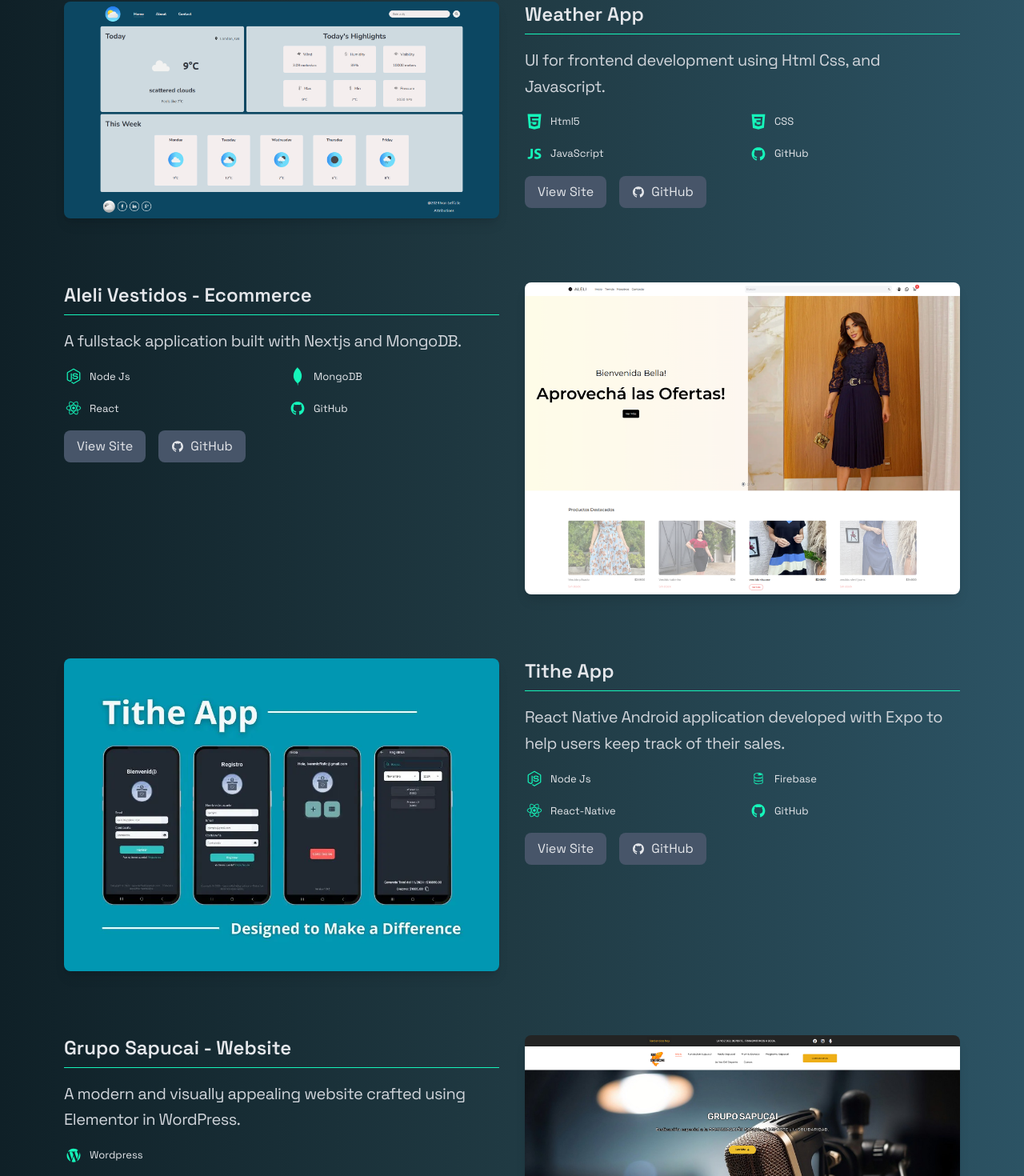
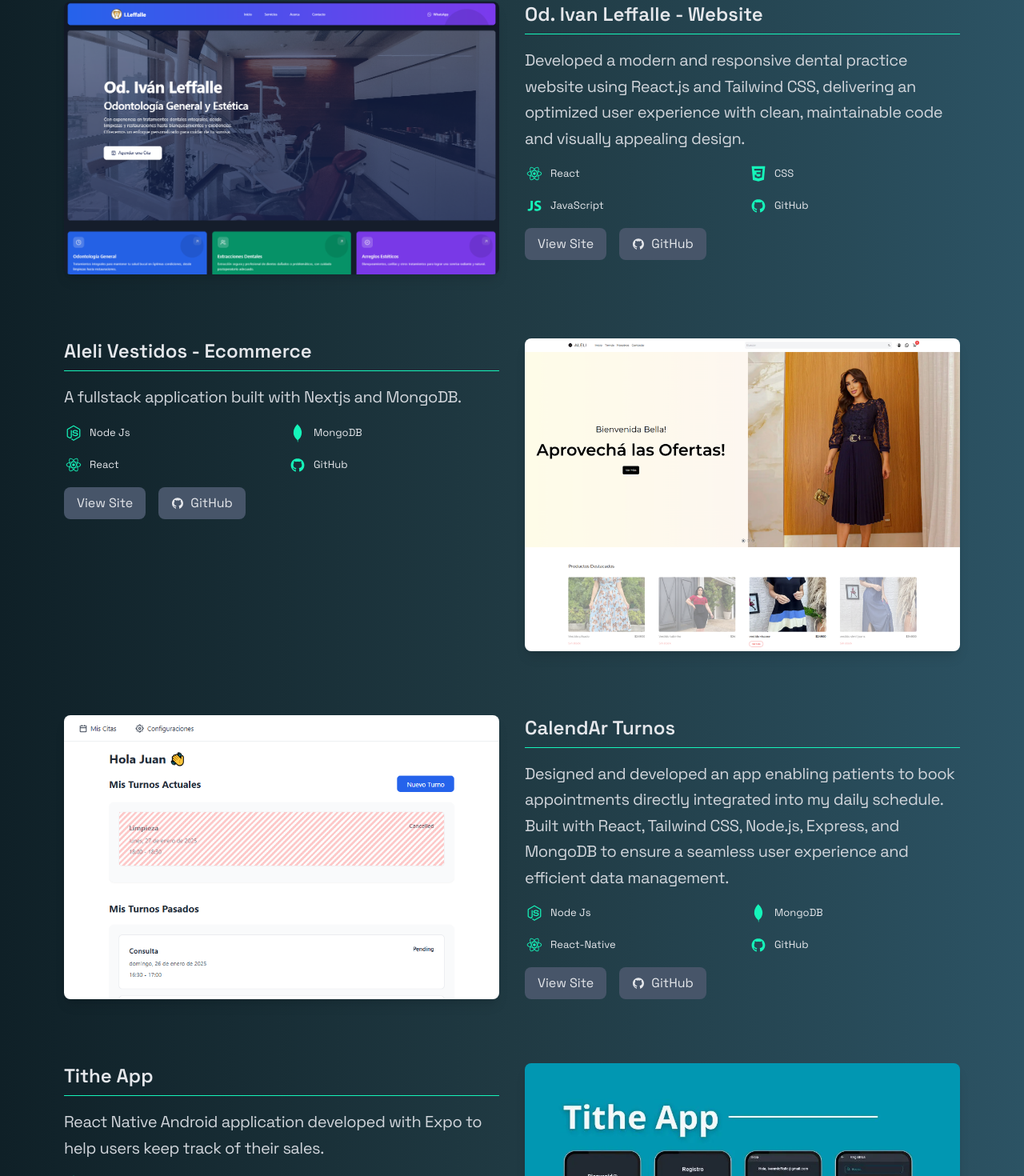
Before and after one commit to IvanLeffalle/ivanleffalle-portfolio, a React (Vite) app: page / in a window 1280 px wide. Shown: the part 986-2456 px from the top of the page at 80% size. Built offline with nearby package versions, Linux system fonts and the light colour scheme; a web font is replaced by a local one.

Commit message:
last commit

```diff
--- a/src/components/Portfolio.jsx
+++ b/src/components/Portfolio.jsx
@@ -12,22 +12,23 @@ import {
 } from "react-icons/di"; // Ensure these are installed
 import { AiOutlineGithub } from "react-icons/ai";
 import Reveal from "./Reveal";
-import project1 from "../assets/images/weather-app.webp";
+import project1 from "../assets/images/od-leffalle.png";
 import project2 from "../assets/images/alelivestidos.webp";
-import project3 from "../assets/images/TitheApp.webp";
-import project4 from "../assets/images/gruposapucai.webp";
+import project3 from "../assets/images/calendarturnos.png";
+import project4 from "../assets/images/TitheApp.webp";
 
 const projects = [
   {
     img: project1,
-    title: "Weather App",
-    description: "UI for frontend development using Html Css, and Javascript.",
+    title: "Od. Ivan Leffalle - Website",
+    description:
+      "Developed a modern and responsive dental practice website using React.js and Tailwind CSS, delivering an optimized user experience with clean, maintainable code and visually appealing design.",
     links: {
-      site: "https://ivanleffalle.github.io/wdd231/weather/index.html",
+      site: "https://drleffalle.com.ar",
       github: "#",
     },
     technologies: [
-      { name: "Html5 ", icon: <DiHtml5 className="text-customAccent" /> },
+      { name: "React", icon: <DiReact className="text-customAccent" /> },
       {
         name: "CSS",
         icon: <DiCss3 className="text-customAccent" />,
@@ -59,6 +60,25 @@ const projects = [
   },
   {
     img: project3,
+    title: "CalendAr Turnos",
+    description:
+      "Designed and developed an app enabling patients to book appointments directly integrated into my daily schedule. Built with React, Tailwind CSS, Node.js, Express, and MongoDB to ensure a seamless user experience and efficient data management.",
+    links: {
+      site: "https://citas-pi-two.vercel.app/",
+      github: "#",
+    },
+    technologies: [
+      {
+        name: "Node Js",
+        icon: <DiNodejsSmall className="text-customAccent" />,
+      },
+      { name: "MongoDB", icon: <DiMongodb className="text-customAccent" /> },
+      { name: "React-Native", icon: <DiReact className="text-customAccent" /> },
+      { name: "GitHub", icon: <DiGithubBadge className="text-customAccent" /> },
+    ],
+  },
+  {
+    img: project4,
     title: "Tithe App",
     description:
       "React Native Android application developed with Expo to help users keep track of their sales.",
@@ -74,22 +94,6 @@ const projects = [
       { name: "Firebase", icon: <DiFirebase className="text-customAccent" /> },
       { name: "React-Native", icon: <DiReact className="text-customAccent" /> },
       { name: "GitHub", icon: <DiGithubBadge className="text-customAccent" /> },
-    ],
-  },
-  {
-    img: project4,
-    title: "Grupo Sapucai - Website",
-    description:
-      "A modern and visually appealing website crafted using Elementor in WordPress.",
-    links: {
-      site: "https://gruposapucai.com/",
-      github: "#",
-    },
-    technologies: [
-      {
-        name: "Wordpress",
-        icon: <DiWordpress className="text-customAccent" />,
-      },
     ],
   },
 ];
--- a/src/components/Projects.jsx
+++ b/src/components/Projects.jsx
@@ -55,6 +55,26 @@ const projects = [
     },
     technologies: [
       { name: "C#", icon: <DiNodejsSmall className="text-customAccent" /> },
+    ],
+  },
+  {
+    title: "Weather App",
+    description: "UI for frontend development using Html Css, and Javascript.",
+    links: {
+      site: "https://ivanleffalle.github.io/wdd231/weather/index.html",
+      github: "https://ivanleffalle.github.io/wdd231/weather/index.html",
+    },
+    technologies: [
+      { name: "Html5 ", icon: <DiHtml5 className="text-customAccent" /> },
+      {
+        name: "CSS",
+        icon: <DiCss3 className="text-customAccent" />,
+      },
+      {
+        name: "JavaScript",
+        icon: <DiJavascript1 className="text-customAccent" />,
+      },
+      { name: "GitHub", icon: <DiGithubBadge className="text-customAccent" /> },
     ],
   },
   {
```
Also changed, not shown: src/assets/images/calendarturnos.png (added), src/assets/images/od-leffalle.png (added).
